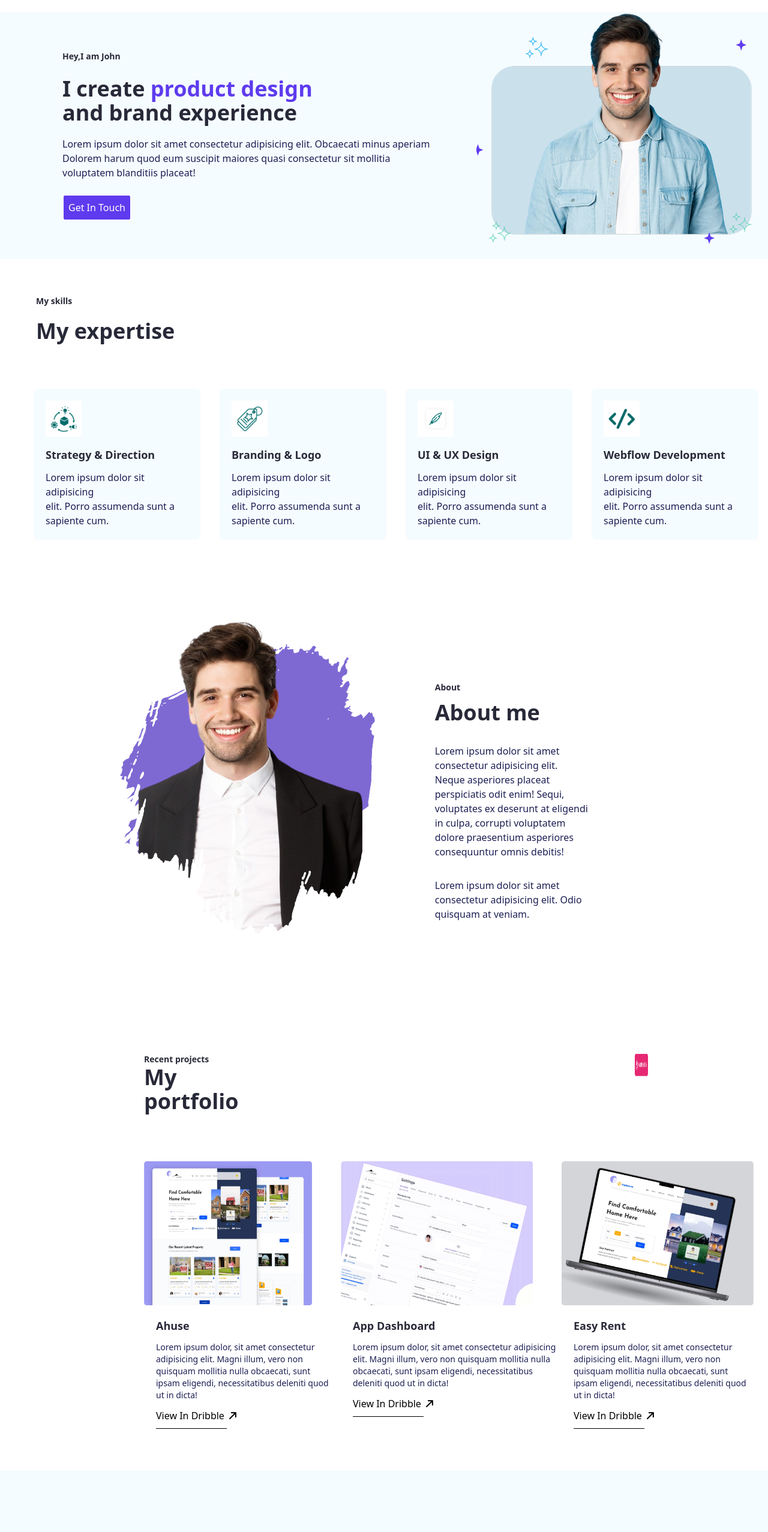
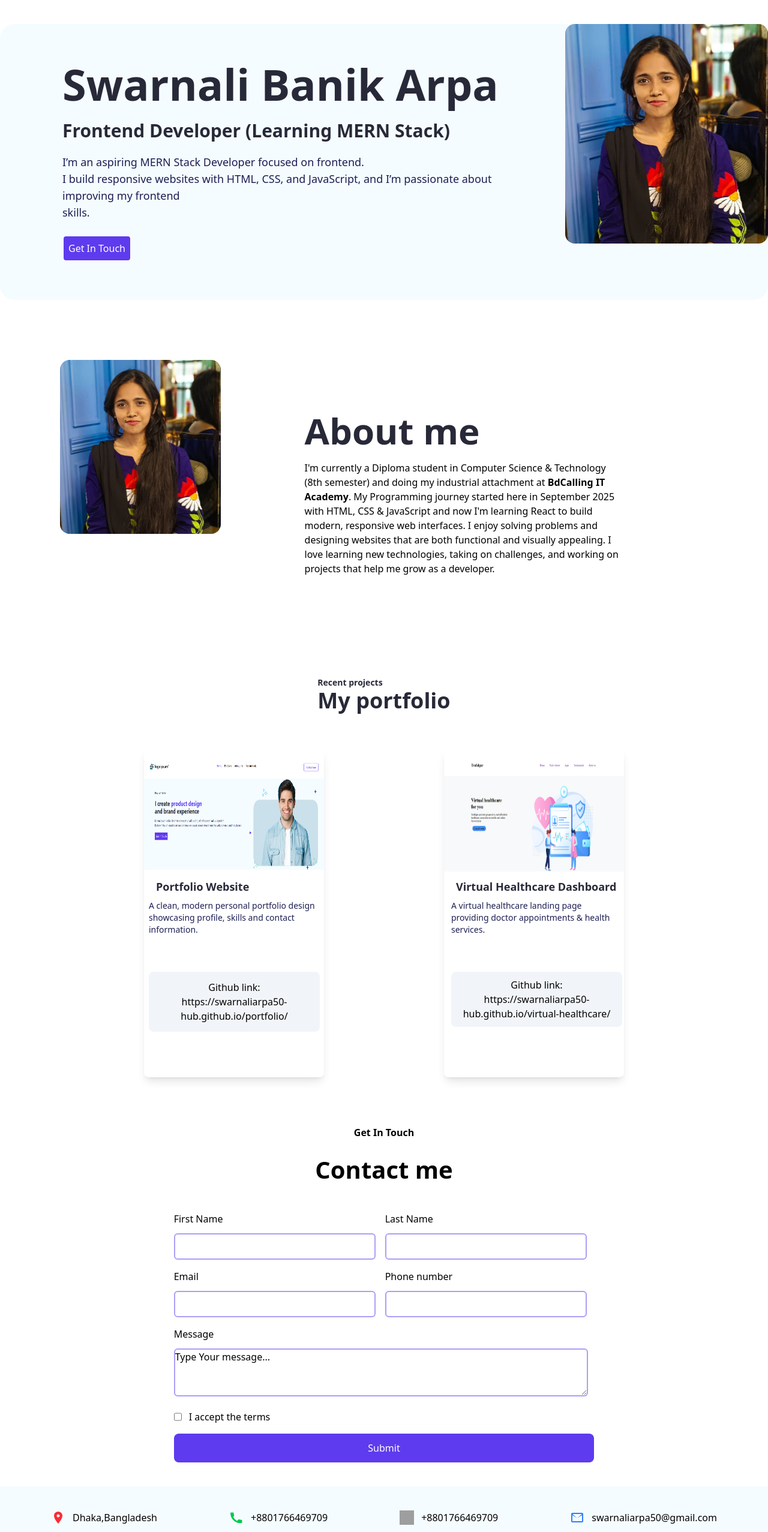
Before and after one commit to swarnaliarpa50-hub/portfolio, a plain HTML site: page index.html in a window 1280 px wide. Shown: the part 100-2654 px from the top of the page at 60% size. Drawn offline with nearby package versions, Linux system fonts and the light colour scheme; grey boxes are pictures that could not be loaded.

Commit message:
my-portfolio

```diff
--- a/index.html
+++ b/index.html
@@ -1,209 +1,152 @@
 <!DOCTYPE html>
 <html lang="en">
-
   <head>
-    <meta charset="UTF-8">
-    <meta name="viewport" content="width=device-width, initial-scale=1.0">
+    <meta charset="UTF-8" />
+    <meta name="viewport" content="width=device-width, initial-scale=1.0" />
     <title>Document</title>
     <script src="https://cdn.jsdelivr.net/npm/@tailwindcss/browser@4"></script>
-    <link rel="stylesheet" href="https://cdnjs.cloudflare.com/ajax/libs/font-awesome/7.0.1/css/all.min.css"
+    <link
+      rel="stylesheet"
+      href="https://cdnjs.cloudflare.com/ajax/libs/font-awesome/7.0.1/css/all.min.css"
       integrity="sha512-2SwdPD6INVrV/lHTZbO2nodKhrnDdJK9/kg2XD1r9uGqPo1cUbujc+IYdlYdEErWNu69gVcYgdxlmVmzTWnetw=="
-        crossorigin="anonymous" referrerpolicy="no-referrer" />
+      crossorigin="anonymous"
+      referrerpolicy="no-referrer"
+    />
   </head>
 
   <body>
     <header>
       <!-- Navbar section -->
       <div class="flex justify-between border-[#FFFFFF] mx-15 mt-10">
-            <div class="w-40 ">
-                <img src="image/Logo.png" alt="">
+        <div>
+          <!-- <img src="image/Logo.png" alt="" /> -->
+           <span class="font-extrabold  text-blue-800 text-2xl mx-10">Swarnali Banik</span>
         </div>
         <div>
-                <ul class="flex space-x-6">
+          <ul class="flex space-x-12">
             <li class="text-[#5E3BEE]"><a href="">Home</a></li>
-                    <li><a href="">Portfolio</a></li>
-                    <li><a href="">About me</a></li>
-                    <li><a href="">Testimonials</a></li>
+            <li><a href="">About</a></li>
+            <li><a href="">Projects</a></li>
           </ul>
         </div>
-            <div class=" flex justify-center items-center border-2 w-30 h-10 text-[#5E3BEE] rounded-sm">
+        <div
+          class="flex justify-center items-center border-2 w-30 h-10 text-[#5E3BEE] rounded-lg mx-10 bg-slate-200"
+        >
           <button>Contact me</button>
         </div>
       </div>
     </header>
     <!-- banner section -->
     <section>
-        <div class="flex mt-10 bg-[#F5FCFF]">
-            <div class=" m-16 pl-10 text-[#282938]">
-                <p class="font-semibold text-sm text-[#282938]">Hey,I am John</p>
-                <p class="mt-6 font-bold text-4xl">I create <span class="text-[#5E3BEE]">product design </span><br> and
-                    brand experience</p>
-                <p class="mt-5 text-[#1C1E53]">Lorem ipsum dolor sit amet consectetur adipisicing elit. Obcaecati minus
-                    aperiam <br> Dolorem harum quod eum suscipit maiores quasi consectetur sit mollitia voluptatem
-                    blanditiis placeat!</p>
-                <button class="mt-6 border-2 p-2 rounded-sm bg-[#5E3BEE] text-white">Get In Touch</button>
+      <div class="flex mt-15 rounded-3xl bg-[#F5FCFF]">
+        <div class="m-16 pl-10 text-[#282938]">
+          <h1 class="font-bold text-7xl text-[#282938]">Swarnali Banik Arpa</h1>
+          <h2 class="mt-6 font-semibold text-3xl">
+            Frontend Developer (Learning MERN Stack)
+          </h2>
+          <p class="mt-5 text-lg text-[#1C1E53]">
+            I’m an aspiring MERN Stack Developer focused on frontend. <br />
+            I build responsive websites with HTML, CSS, and JavaScript, and I’m
+            passionate about improving my frontend <br> skills.
+          </p>
+          <button class="mt-6 border-2 p-2 rounded-md bg-[#5E3BEE] text-white">
+            Get In Touch
+          </button>
         </div>
-            <div class="w-150">
-                <img src="image/Group 11 1.png" alt="">
+        <div class="w-100">
+          <img
+            class="rounded-2xl"
+            src="image/IMG_20251109_210151.jpg"
+            alt=""
+          />
         </div>
       </div>
     </section>
 
-    <div class="m-15">
-        <p class="text-[#282938] font-semibold text-sm">My skills</p>
-        <h1 class="font-bold text-4xl text-[#282938] pt-5">My expertise</h1>
-    </div>
 
     <section>
-        <div class="flex ml-10">
-            <div class="m-4 bg-[#F5FCFF] rounded-lg">
-                <img class="p-2 ml-5 mt-5 bg-[#FFFFFF] w-15 h-15" src="image/product-chain 1.png" alt="">
-                <h1 class="ml-5 mt-4 font-bold text-[#282938] text-lg">Strategy & Direction</h1>
-                <p class="ml-5 mt-3 mb-5 mr-5 text-[#1C1E53]">Lorem ipsum dolor sit adipisicing <br> elit. Porro
-                    assumenda sunt a sapiente cum.</p>
+      <div class="m-25">
+        <div class="flex">
+          <div class="w-[180%]">
+            <img
+              class="rounded-2xl"
+              src="image/IMG_20251109_210151.jpg"
+              alt=""
+            />
           </div>
-            <div class="m-4 bg-[#F5FCFF] rounded-lg">
-                <img class="p-2 ml-5 mt-5 bg-[#FFFFFF] w-15 h-15" src="image/tag 1.png" alt="">
-                <h1 class="ml-5 mt-4 font-bold text-[#282938] text-lg">Branding & Logo</h1>
-                <p class="ml-5 mt-3 mb-5 mr-5 text-[#1C1E53]">Lorem ipsum dolor sit adipisicing <br> elit. Porro
-                    assumenda sunt a sapiente cum.</p>
-            </div>
-            <div class="m-4 bg-[#F5FCFF] rounded-lg">
-                <img class="p-2 ml-5 mt-5 bg-[#FFFFFF] w-15 h-15" src="image/UI & UX Design.png" alt="">
-                <h1 class="ml-5 mt-4 font-bold text-[#282938] text-lg">UI & UX Design</h1>
-                <p class="ml-5 mt-3 mb-5 mr-5 text-[#1C1E53]">Lorem ipsum dolor sit adipisicing <br> elit. Porro
-                    assumenda sunt a sapiente cum.</p>
-            </div>
-            <div class="m-4 bg-[#F5FCFF] rounded-lg">
-                <img class="p-2 ml-5 mt-5 bg-[#FFFFFF] w-15 h-15" src="image/feather-pen 1.png" alt="">
-                <h1 class="ml-5 mt-4 font-bold text-[#282938] text-lg">Webflow Development</h1>
-                <p class="ml-5 mt-3 mb-5 mr-5 text-[#1C1E53]">Lorem ipsum dolor sit adipisicing <br> elit. Porro
-                    assumenda sunt a sapiente cum.</p>
-            </div>
-        </div>
-    </section>
-
-    <section>
-        <div class="m-30">
-            <div class="flex m-20 ">
-                <img class="h-130 w-130" src="image/About Me.png" alt="">
-                <div class="m-25">
-                    <p class="text-[#282938] font-semibold text-sm pb-3">About</p>
-                    <p class="text-[#282938] font-bold text-4xl pb-8">About me</p>
-                    <p class="text-[#1C1E53]">Lorem ipsum dolor sit amet consectetur adipisicing elit. Neque asperiores
-                        placeat perspiciatis odit enim! Sequi, voluptates ex deserunt at eligendi in culpa, corrupti
-                        voluptatem dolore praesentium asperiores consequuntur omnis debitis!</p>
-                    <p class="text-[#1C1E53] pt-8">Lorem ipsum dolor sit amet consectetur adipisicing elit. Odio
-                        quisquam at veniam.</p>
+          <div class="mx-35 my-17">
+            <p class="text-[#282938] font-bold text-6xl my-5">About me</p>
+            <p class="text-md">
+              I'm currently a Diploma student in Computer Science & Technology
+              (8th semester) and doing my industrial attachment at
+              <span class="font-semibold">BdCalling IT Academy</span>. My
+              Programming journey started here in September 2025 with HTML, CSS
+              & JavaScript and now I'm learning React to build modern,
+              responsive web interfaces. I enjoy solving problems and designing
+              websites that are both functional and visually appealing. I love
+              learning new technologies, taking on challenges, and working on
+              projects that help me grow as a developer.
+            </p>
           </div>
         </div>
       </div>
     </section>
 
     <section>
-        <div class="flex ">
-            <div class="ml-60">
+      <div class="flex justify-center items-center">
+        <div>
           <p class="font-semibold text-[#282938] text-sm">Recent projects</p>
           <p class="text-4xl text-[#282938] font-bold">My portfolio</p>
         </div>
-            <div class="flex rounded-md ml-165 mr-50 w-50 h-10">
-                <img src="image/Social button.png" alt="">
-            </div>
+
       </div>
     </section>
 
     <!-- card section -->
 
-    <section class="flex bg-[#FFFFFF] ">
-        <div class=" ml-60 pt-20 w-80 ">
-            <div>
-                <img class="w-70 h-60" src="image/Placeholder/Image.png" alt="">
+    <section class="flex justify-center gap-x-50 bg-[#FFFFFF] mx-60 my-15 ">
+      <div class=" py-4 rounded-lg shadow-lg ">
+        <div class="">
+          <img class="w-160 h-50 " src="image/Screenshot (20).png" alt="" />
         </div>
         <div>
-                <h1 class="text-lg font-bold text-[#282938] pt-5 pl-5">Ahuse</h1>
-                <p class="text-sm text-[#1C1E53] pt-3 pl-5 ">Lorem ipsum dolor, sit amet consectetur adipisicing elit.
-                    Magni illum, vero non quisquam mollitia nulla obcaecati, sunt ipsam eligendi, necessitatibus
-                    deleniti quod ut in dicta!</p>
-                <button class=" pt-3 pl-5 underline underline-offset-15">View In Dribble <i
-                        class="fa-solid fa-arrow-right rotate-315"></i></button>
+          <h1 class="text-lg font-bold text-[#282938] pl-5">Portfolio Website</h1>
+          <p class="text-sm text-[#1C1E53] pt-2 px-2">
+            A clean, modern personal portfolio design showcasing profile, skills and contact information.
+          </p>
+          <button class="border-2 my-15 mx-2 p-3 w-[95%] bg-slate-100 border-slate-100 rounded-lg">Github link: <br>
+            https://swarnaliarpa50-hub.github.io/portfolio/</button>
         </div>
       </div>
 
-        <div class="pt-20 ml-2 w-90 ">
-            <div>
-                <img class="w-80 h-60" src="image/Placeholder/Placeholder/Image.png" alt="">
+
+      </div>
+
+      <div class="py-4 rounded-lg shadow-lg ">
+        <div >
+          <img
+            class=" h-50 w-160"
+            src="image/Screenshot (21).png"
+            alt=""
+          />
         </div>
         <div>
-                <h1 class="text-lg font-bold text-[#282938] pt-5 pl-5">App Dashboard</h1>
-                <p class="text-sm text-[#1C1E53] pt-3 pl-5 ">Lorem ipsum dolor, sit amet consectetur adipisicing elit.
-                    Magni illum, vero non quisquam mollitia nulla obcaecati, sunt ipsam eligendi, necessitatibus
-                    deleniti quod ut in dicta!</p>
-                <button class=" pt-3 pl-5 underline underline-offset-15">View In Dribble <i
-                        class="fa-solid fa-arrow-right rotate-315"></i></button>
-            </div>
-        </div>
-
-        <div class="pt-20 w-80 h-60 ml-2 ">
-            <div>
-                <img class="w-90 h-60" src="image/Placeholder/Placeholder/Placeholder/Image.png" alt="">
-            </div>
-            <div>
-                <h1 class="text-lg font-bold text-[#282938] pt-5 pl-5">Easy Rent</h1>
-                <p class="text-sm text-[#1C1E53] pt-3 pl-5 ">Lorem ipsum dolor, sit amet consectetur adipisicing elit.
-                    Magni illum, vero non quisquam mollitia nulla obcaecati, sunt ipsam eligendi, necessitatibus
-                    deleniti quod ut in dicta!</p>
-                <button class=" pt-3 pl-5 underline underline-offset-15">View In Dribble <i
-                        class="fa-solid fa-arrow-right rotate-315"></i></button>
+          <h1 class="text-lg font-bold text-[#282938] pl-5">Virtual Healthcare Dashboard</h1>
+          <p class="text-sm text-[#1C1E53] pt-2 px-3">
+            A virtual healthcare landing page providing doctor appointments & health services.
+          </p>
+          <button class="border-2 my-15 p-2 w-[95%] mx-3 bg-slate-100 border-slate-100 rounded-lg">Github link: <br>
+            https://swarnaliarpa50-hub.github.io/virtual-healthcare/
+          </button>
         </div>
       </div>
     </section>
 
-    <!-- customer -->
-    <section>
-        <div class="bg-[#F5FCFF] mt-20 ">
-            <div class="ml-[65px] my-8 px-12">
-                <p class="font-semibold text-[#282938] text-sm pt-25">Clients Feedback</p>
-                <p class="text-4xl flextext-[#282938] font-bold pt-5">Customer testimonials</p>
-            </div>
-
-            <div class="flex gap-15 py-10 mx-10">
-                <div class="flex flex-col w-230 h-75 ml-6 pl-5 pt-3 border-2 rounded-md border-[#006B6A]">
-                    <img class="h-[25px] w-[154px] mt-4" src="image/Stars.png" alt="">
-                    <p class="py-7 text-[#1C1E53] text-sm">Lorem, ipsum dolor sit amet consectetur adipisicing elit.
-                        Porro totam reiciendis praesentium, numquam veritatis perspiciatis natus laboriosam sequi
-                        corrupti. Iure, atque.</p>
-                    <img class="h-[74px] w-[74px]" src="image/Avatar Image.png" alt="">
-                    <h1 class="text-[#282938]">Dianne Russell</h1>
-                    <p class="text-sm text-[#1C1E53]">Starbucks</p>
-                </div>
-
-                <div class="flex flex-col w-230 h-75 ml-2 pl-5 pt-3 border-2 rounded-md border-[#006B6A]">
-                    <img class="h-[25px] w-[154px] mt-4" src="image/Stars.png" alt="">
-                    <p class="py-7 text-[#1C1E53] text-sm">Lorem, ipsum dolor sit amet consectetur adipisicing elit.
-                        Porro totam reiciendis praesentium, numquam veritatis perspiciatis natus laboriosam sequi
-                        corrupti. Iure, atque.</p>
-                    <img class="h-[74px] w-[74px]" src="image/Avatar Image (1).png" alt="">
-                    <h1 class="text-[#282938]">Kristin Watson</h1>
-                    <p class="text-sm text-[#1C1E53]">Louis Vuitton</p>
-                </div>
-
-                <div class="flex flex-col w-230 h-75 ml-2 pl-5 pt-3 border-2 rounded-md border-[#006B6A]">
-                    <img class="h-[25px] w-[154px] mt-4" src="image/Stars.png" alt="">
-                    <p class="py-7 text-[#1C1E53] text-sm">Lorem, ipsum dolor sit amet consectetur adipisicing elit.
-                        Porro totam reiciendis praesentium, numquam veritatis perspiciatis natus laboriosam sequi
-                        corrupti. Iure, atque.</p>
-                    <img class="h-[74px] w-[74px]" src="image/Avatar Image (2).png" alt="">
-                    <h1 class="text-[#282938]">Kathryn Murphy</h1>
-                    <p class="text-sm text-[#1C1E53]">McDonald's</p>
-                </div>
-            </div>
-        </div>
-    </section>
 
     <section class="contact text-center mb-10 mt-20">
       <p class="font-semibold">Get In Touch</p>
       <p class="font-bold text-[40px] my-5">Contact me</p>
-        <p>Lorem ipsum dolor sit amet, consectetur adipiscing elit.</p>
+
     </section>
 
     <!-- form section -->
@@ -212,37 +155,46 @@
       <div class="flex gap-4">
         <div>
           <p class="mb-3">First Name</p>
-                <input type="text" class="border-2 border-[#AE9DF6] rounded-[6px] w-[336px] h-[44px]" />
+          <input
+            type="text"
+            class="border-2 border-[#AE9DF6] rounded-[6px] w-[336px] h-[44px]"
+          />
         </div>
         <div>
           <p class="mb-3">Last Name</p>
-                <input type="text" class="border-2 border-[#AE9DF6] rounded-[6px] w-[336px] h-[44px]" />
+          <input
+            type="text"
+            class="border-2 border-[#AE9DF6] rounded-[6px] w-[336px] h-[44px]"
+          />
         </div>
       </div>
       <div class="flex gap-4">
         <div>
           <p class="mb-3">Email</p>
-                <input type="text" class="border-2 border-[#AE9DF6] rounded-[6px] w-[336px] h-[44px]" />
+          <input
+            type="text"
+            class="border-2 border-[#AE9DF6] rounded-[6px] w-[336px] h-[44px]"
+          />
         </div>
         <div>
           <p class="mb-3">Phone number</p>
-                <input type="text" class="border-2 border-[#AE9DF6] rounded-[6px] w-[336px] h-[44px]" />
+          <input
+            type="text"
+            class="border-2 border-[#AE9DF6] rounded-[6px] w-[336px] h-[44px]"
+          />
         </div>
       </div>
 
-        <div class="select">
-            <p class="mb-3">Choose a topic</p>
-            <select class="border-2 border-[#AE9DF6] rounded-[6px] w-[690px] h-[44px]">
-                <option value="">Select One ..</option>
-                <option value="">App</option>
-                <option value="">Web</option>
-            </select>
-        </div>
 
       <div>
         <p class="mb-3">Message</p>
-            <textarea class="border-2 border-[#AE9DF6] rounded-[6px] w-[690px] h-[140px]" name="" id="">
-Type Your message...</textarea>
+        <textarea
+          class="border-2 border-[#AE9DF6] rounded-[6px] w-[690px] h-[80px]"
+          name=""
+          id=""
+        >
+Type Your message...</textarea
+        >
       </div>
       <div class="flex gap-3 mr-135">
         <input type="checkbox" name="" id="" />
@@ -254,45 +206,43 @@ Type Your message...</textarea>
       </button>
     </section>
 
-    <!-- footer -->
 
-    <section class="bg-[#F5FCFF] my-20 pt-2">
-        <div class="flex justify-between items-center  mt-20 mx-5 my-10">
-            <div class="w-40 ml-15">
-                <img src="image/Logo.png" alt="">
-            </div>
-            <div>
-                <ul class="flex gap-7">
-                    <li><a href="">Home</a></li>
-                    <li><a href="">Portfolio</a></li>
-                    <li><a href="">About me</a></li>
-                    <li><a href="">Contact</a></li>
-                    <li><a href="">Testimonials</a></li>
-                    <li><a href="">Portfolio</a></li>
-                </ul>
-            </div>
-            <div class="flex w-[25px] h-[25px] mr-45 gap-4 ">
-                <img src="image/Facebook.png" alt="">
-                <img src="image/Instagram.png" alt="">
-                <img src="image/Twitter.png" alt="">
-                <img src="image/LinkedIn.png" alt="">
-            </div>
+
+<footer class="bg-[#F5FCFF] text-black py-10 mt-10">
+  <div class=" flex justify-center items-center container mx-auto px-4 gap-x-30">
+
+    <!-- Location -->
+    <div class="flex items-center space-x-3">
+      <svg xmlns="http://www.w3.org/2000/svg" class="h-6 w-6 text-red-500" fill="currentColor" viewBox="0 0 24 24">
+        <path d="M12 2C8.13 2 5 5.13 5 9c0 5.25 7 13 7 13s7-7.75 7-13c0-3.87-3.13-7-7-7zm0 9.5c-1.38 0-2.5-1.12-2.5-2.5S10.62 6.5 12 6.5s2.5 1.12 2.5 2.5S13.38 11.5 12 11.5z"/>
+      </svg>
+      <span>Dhaka,Bangladesh</span>
     </div>
 
-        <div class="flex justify-between border-t-1 py-20 mx-20 border-t-gray-400">
-            <div class="font-[10px] ml-20">
-                <p class="ml-[-80px]">Made with💖by Airdokan</p>
+    <!-- Phone -->
+    <div class="flex items-center space-x-3">
+      <svg xmlns="http://www.w3.org/2000/svg" class="h-6 w-6 text-green-500" fill="currentColor" viewBox="0 0 24 24">
+        <path d="M6.62 10.79a15.053 15.053 0 006.59 6.59l2.2-2.2a1 1 0 011.11-.21c1.21.49 2.53.76 3.88.76a1 1 0 011 1v3.5a1 1 0 01-1 1C10.07 22 2 13.93 2 4.5a1 1 0 011-1H6.5a1 1 0 011 1c0 1.35.27 2.67.76 3.88a1 1 0 01-.21 1.11l-2.2 2.2z"/>
+      </svg>
+      <span>+8801766469709</span>
     </div>
-            <div>
-                <ul class="flex gap-8 font-[18px] ml-10 text-[#000000]">
-                    <li><a href="">Privacy Policy</a></li>
-                    <li><a href="">Terms of Service</a></li>
-                    <li><a href="">Cookies Settings</a></li>
-                </ul>
+
+    <!-- WhatsApp -->
+    <div class="flex items-center space-x-3">
+      <img src="https://upload.wikimedia.org/wikipedia/commons/6/6b/WhatsApp.svg" alt="WhatsApp" class="h-6 w-6"/>
+      <span>+8801766469709</span>
     </div>
+
+    <!-- Email -->
+    <div class="flex items-center space-x-3">
+      <svg xmlns="http://www.w3.org/2000/svg" class="h-6 w-6 text-blue-500" fill="currentColor" viewBox="0 0 24 24">
+        <path d="M20 4H4c-1.1 0-2 .9-2 2v12c0 1.1.9 2 2 2h16c1.1 0 2-.9 2-2V6c0-1.1-.9-2-2-2zm0 2v.01L12 13 4 6.01V6h16zm0 12H4V8l8 5 8-5v10z"/>
+      </svg>
+      <span>swarnaliarpa50@gmail.com</span>
     </div>
-    </section>
+
+  </div>
+</footer>
 
   </body>
-
 </html>
```
Also changed, not shown: image/IMG_20251109_210151.jpg (added), image/Screenshot (20).png (added), image/Screenshot (21).png (added). Lines whose indentation alone changed are shown as unchanged.
